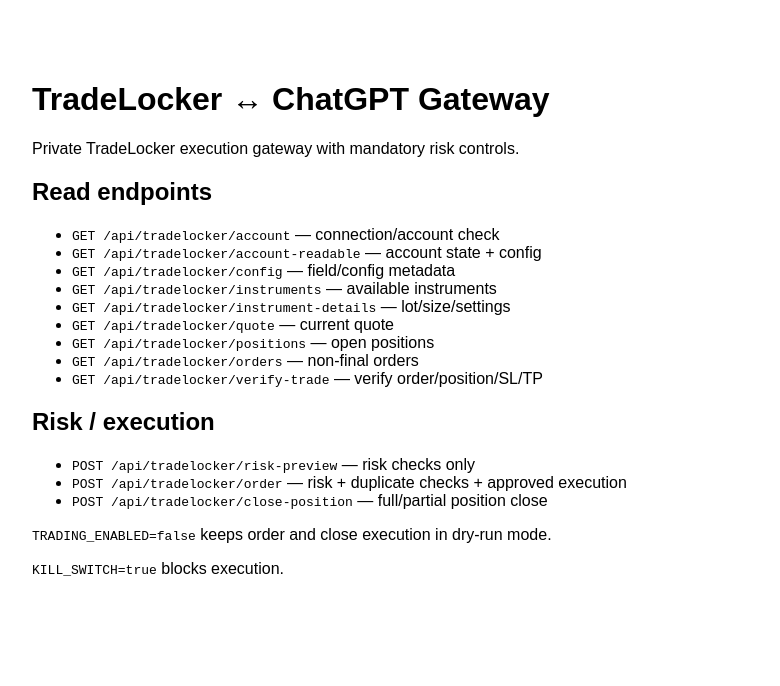
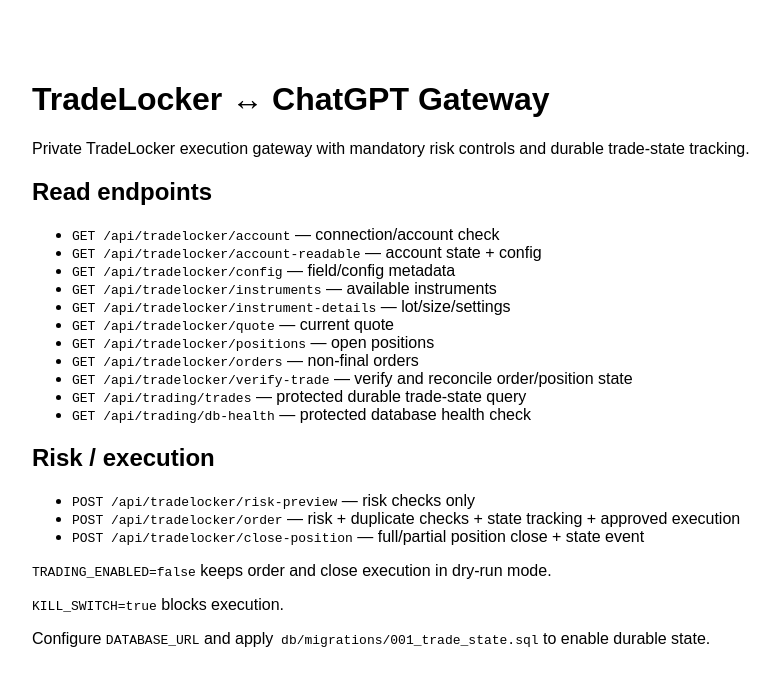
Before and after one commit to georgealex55/tradelocker-gpt-gateway, a Next.js app: page / in a window 1280 px wide. Shown: the top 686 px of the page, without its empty margins (158-938 px from the left). Built offline with nearby package versions, Linux system fonts and the light colour scheme.

Commit message:
Show durable trade state endpoints

```diff
--- a/app/page.js
+++ b/app/page.js
@@ -2,7 +2,10 @@ export default function Home() {
   return (
     <main>
       <h1>TradeLocker ↔ ChatGPT Gateway</h1>
-      <p>Private TradeLocker execution gateway with mandatory risk controls.</p>
+      <p>
+        Private TradeLocker execution gateway with mandatory risk controls and
+        durable trade-state tracking.
+      </p>
 
       <h2>Read endpoints</h2>
       <ul>
@@ -14,18 +17,27 @@ export default function Home() {
         <li><code>GET /api/tradelocker/quote</code> — current quote</li>
         <li><code>GET /api/tradelocker/positions</code> — open positions</li>
         <li><code>GET /api/tradelocker/orders</code> — non-final orders</li>
-        <li><code>GET /api/tradelocker/verify-trade</code> — verify order/position/SL/TP</li>
+        <li><code>GET /api/tradelocker/verify-trade</code> — verify and reconcile order/position state</li>
+        <li><code>GET /api/trading/trades</code> — protected durable trade-state query</li>
+        <li><code>GET /api/trading/db-health</code> — protected database health check</li>
       </ul>
 
       <h2>Risk / execution</h2>
       <ul>
         <li><code>POST /api/tradelocker/risk-preview</code> — risk checks only</li>
-        <li><code>POST /api/tradelocker/order</code> — risk + duplicate checks + approved execution</li>
-        <li><code>POST /api/tradelocker/close-position</code> — full/partial position close</li>
+        <li><code>POST /api/tradelocker/order</code> — risk + duplicate checks + state tracking + approved execution</li>
+        <li><code>POST /api/tradelocker/close-position</code> — full/partial position close + state event</li>
       </ul>
 
-      <p><code>TRADING_ENABLED=false</code> keeps order and close execution in dry-run mode.</p>
+      <p>
+        <code>TRADING_ENABLED=false</code> keeps order and close execution in
+        dry-run mode.
+      </p>
       <p><code>KILL_SWITCH=true</code> blocks execution.</p>
+      <p>
+        Configure <code>DATABASE_URL</code> and apply
+        <code> db/migrations/001_trade_state.sql</code> to enable durable state.
+      </p>
     </main>
   );
 }
```
